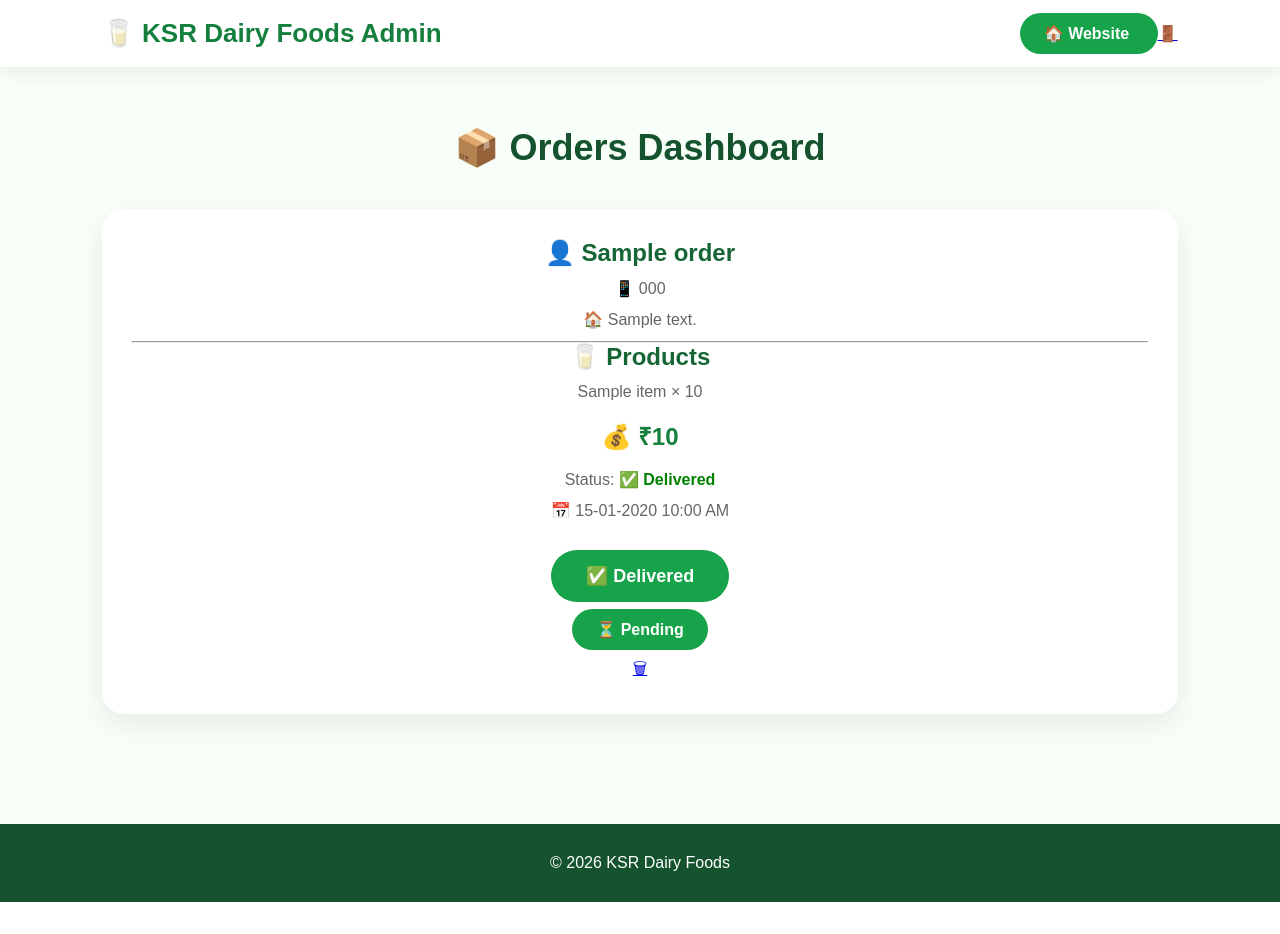
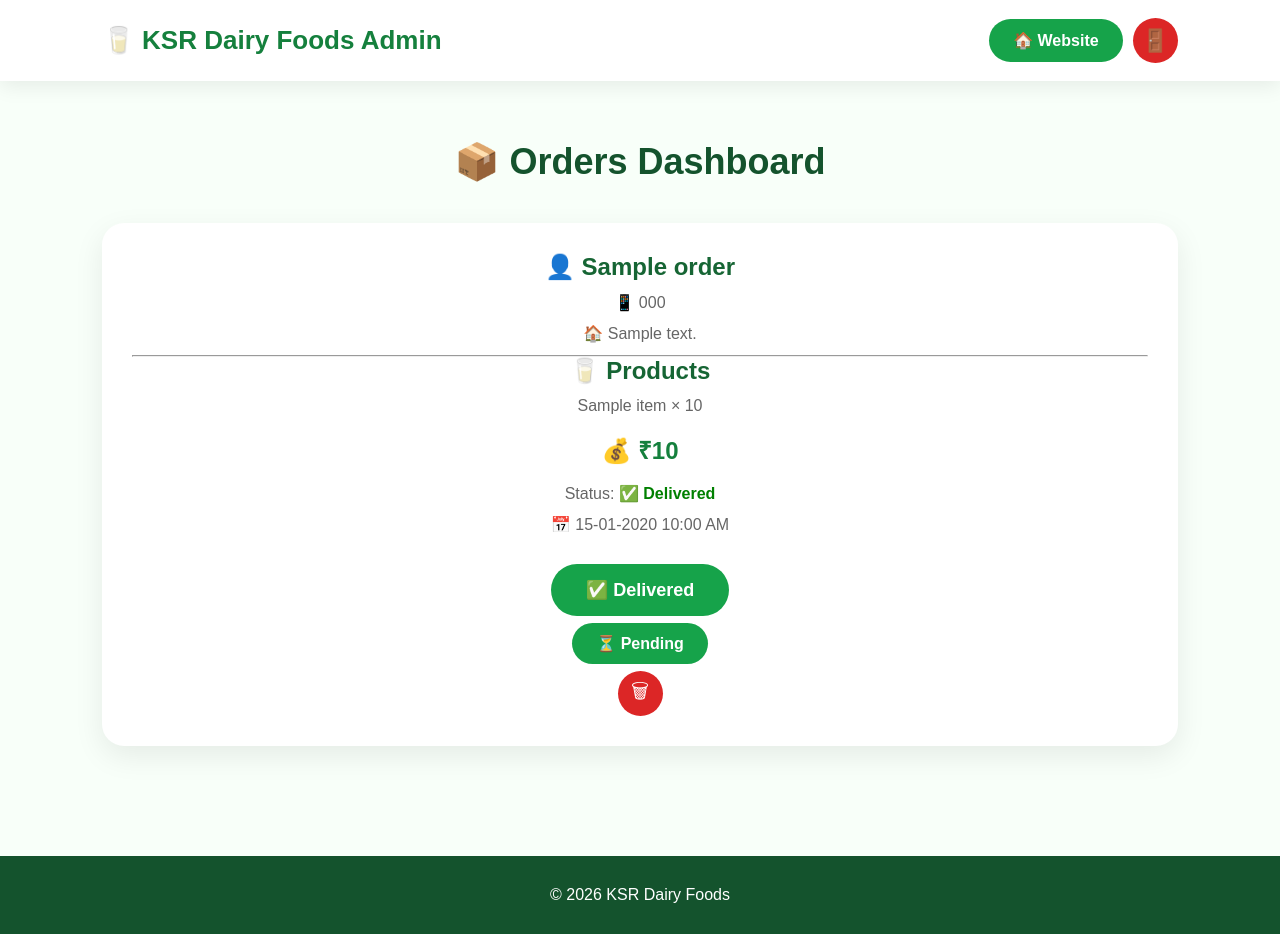
Before and after one commit to priyakhaif-oss/Ksr, a Flask app: page /admin in a window 1280 px wide. Before the commit the page ends 902 px from the top, so only its background shows below. Run offline with Flask 3, Linux system fonts and the light colour scheme; the visitor is signed in with stand-in values (Sample User, id 1); a database or web service that is not in the repository returns one stand-in record (values such as "Sample title").

Commit message:
Update style.css

```diff
--- a/static/css/style.css
+++ b/static/css/style.css
@@ -35,19 +35,86 @@ header{
 }
 
 
+
+.admin-actions{
+
+    display:flex;
+
+    align-items:center;
+
+    gap:10px;
+
+}
+
+
+
+/* Buttons */
+
 .cart-btn{
+
     text-decoration:none;
+
     background:#16a34a;
+
     color:white;
+
     padding:12px 24px;
+
     border-radius:30px;
+
     font-weight:bold;
+
     transition:.3s;
+
 }
 
 
 .cart-btn:hover{
+
     background:#166534;
+
+}
+
+
+
+
+.logout-btn{
+
+    width:45px;
+
+    height:45px;
+
+    display:flex;
+
+    align-items:center;
+
+    justify-content:center;
+
+
+    background:#dc2626;
+
+    color:white;
+
+
+    border-radius:50%;
+
+
+    text-decoration:none;
+
+    font-size:22px;
+
+    transition:.3s;
+
+}
+
+
+
+.logout-btn:hover{
+
+    background:#991b1b;
+
+    transform:scale(1.1);
+
 }
 
 
@@ -55,35 +122,60 @@ header{
 /* Hero */
 
 .hero{
+
     min-height:65vh;
+
     display:flex;
+
     flex-direction:column;
+
     justify-content:center;
+
     align-items:center;
+
     text-align:center;
+
     padding:30px;
 
+
     background:
+
     linear-gradient(
+
     180deg,
+
     #ffffff,
+
     #ecfdf5
+
     );
+
 }
 
 
+
 .hero h1{
+
     font-size:48px;
+
     color:#14532d;
+
     max-width:750px;
+
     line-height:1.2;
+
 }
 
 
+
 .hero p{
+
     margin:20px 0;
+
     font-size:21px;
+
     color:#555;
+
 }
 
 
@@ -91,7 +183,9 @@ header{
 .order-btn{
 
     display:inline-block;
+
     background:#16a34a;
+
     color:white;
 
     padding:15px 35px;
@@ -105,6 +199,7 @@ header{
     font-weight:bold;
 
     transition:.3s;
+
 }
 
 
@@ -118,11 +213,13 @@ header{
 
 /* Products */
 
+
 #products{
 
     padding:60px 8%;
 
 }
+
 
 
 #products > h2{
@@ -144,6 +241,7 @@ header{
     display:grid;
 
     grid-template-columns:
+
     repeat(auto-fit,minmax(260px,1fr));
 
     gap:30px;
@@ -152,7 +250,8 @@ header{
 
 
 
-/* Product Card */
+/* Cards */
+
 
 .card{
 
@@ -165,11 +264,13 @@ header{
     text-align:center;
 
     box-shadow:
+
     0 10px 30px rgba(0,0,0,.08);
 
     transition:.3s;
 
 }
+
 
 
 .card:hover{
@@ -226,8 +327,52 @@ header{
 
 
 
+/* Delete Button */
 
-/* Buttons */
+
+.delete-btn{
+
+    width:45px;
+
+    height:45px;
+
+    display:inline-flex;
+
+    justify-content:center;
+
+    align-items:center;
+
+
+    background:#dc2626;
+
+    color:white;
+
+
+    border-radius:50%;
+
+
+    text-decoration:none;
+
+    font-size:20px;
+
+    transition:.3s;
+
+}
+
+
+
+.delete-btn:hover{
+
+    background:#991b1b;
+
+    transform:scale(1.1);
+
+}
+
+
+
+/* Normal Button */
+
 
 button{
 
@@ -293,8 +438,8 @@ textarea:focus{
 
 
 
+/* Footer */
 
-/* Footer */
 
 footer{
 
@@ -313,6 +458,7 @@ footer{
 
 
 /* Mobile */
+
 
 @media(max-width:600px){
 
@@ -338,6 +484,15 @@ footer{
 }
 
 
+.logout-btn{
+
+    width:40px;
+
+    height:40px;
+
+}
+
+
 .card img{
 
     width:150px;
@@ -356,16 +511,26 @@ footer{
 
 }
 
+
 @keyframes slideIn{
 
+
 from{
+
     transform:translateX(100px);
+
     opacity:0;
+
 }
 
+
 to{
+
     transform:translateX(0);
+
     opacity:1;
+
 }
 
+
 }
```
Lines whose indentation alone changed are shown as unchanged.
